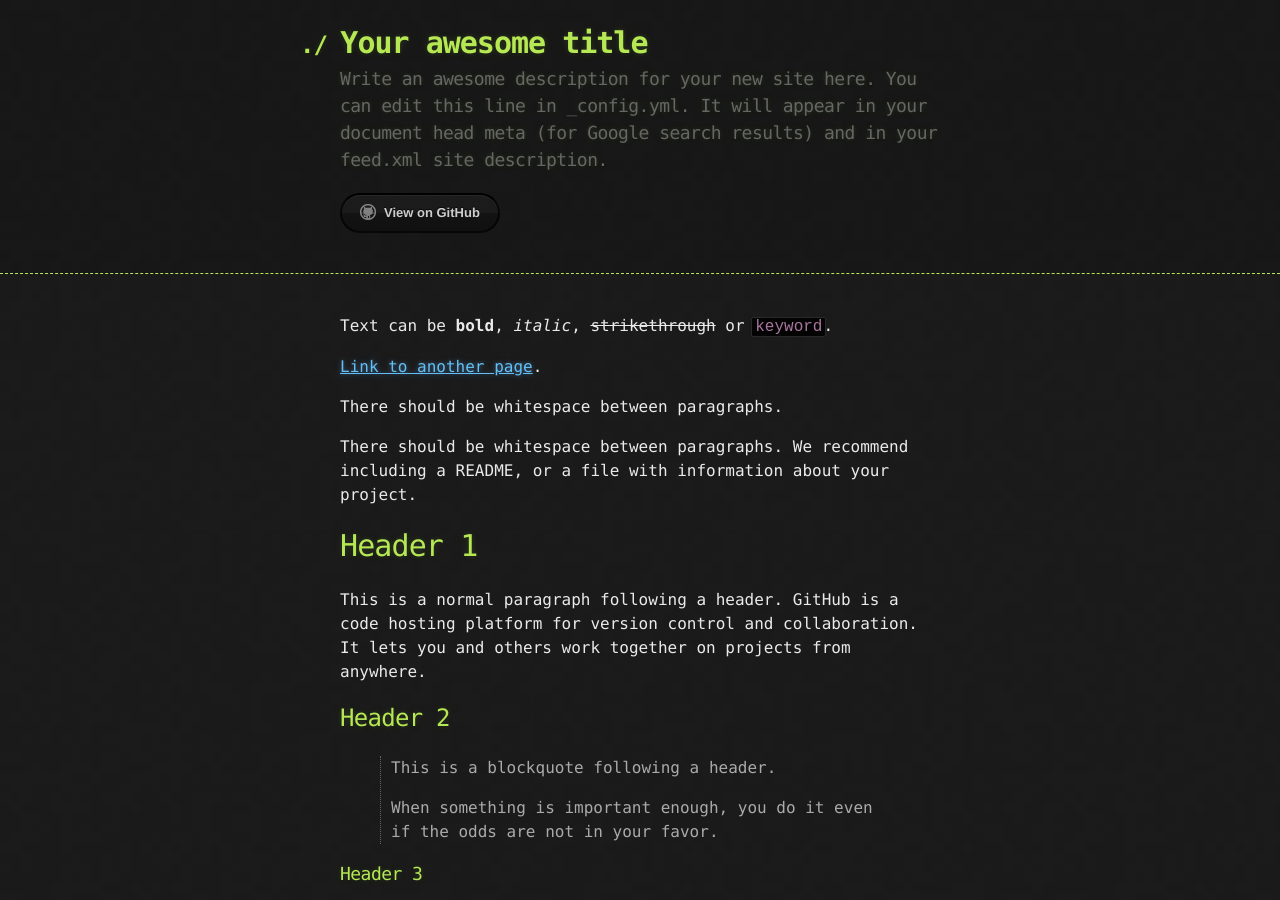
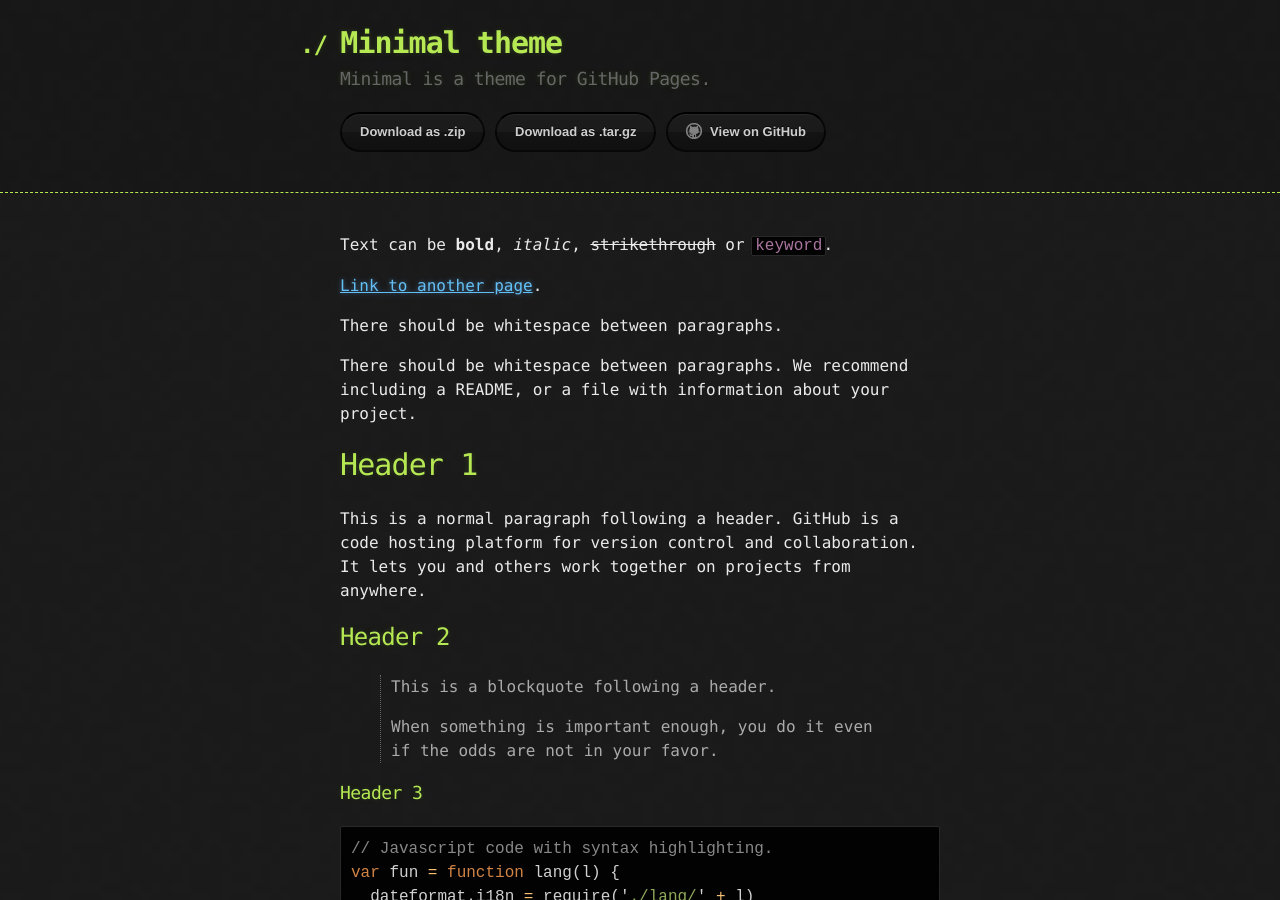
Before and after one commit to phodal/mifa-jekyll, a Jekyll site: the page built from index.md, in a window 1280 px wide and 900 px high. Built offline with Jekyll 4.4.1, drawn with Linux system fonts in a browser that asks for light colours.

```diff
--- a/_config.yml
+++ b/_config.yml
@@ -1,22 +1,5 @@
-title: Your awesome title
-author: GitHub User
-email: your-email@domain.com
-description: > # this means to ignore newlines until "baseurl:"
-  Write an awesome description for your new site here. You can edit this
-  line in _config.yml. It will appear in your document head meta (for
-  Google search results) and in your feed.xml site description.
-twitter_username: jekyllrb
-github_username:  jekyll
-
-markdown: kramdown
-exclude:
-  - Gemfile
-  - Gemfile.lock
-
-plugins:
-  - jekyll-seo-tag
-  - jekyll-readme-index
-
-readme_index:
-  enabled:          true
-  remove_originals: false
+title: Minimal theme
+description: Minimal is a theme for GitHub Pages.
+show_downloads: true
+google_analytics:
+theme: jekyll-theme-minimal
```
Also changed, not shown: mifa.gemspec.
